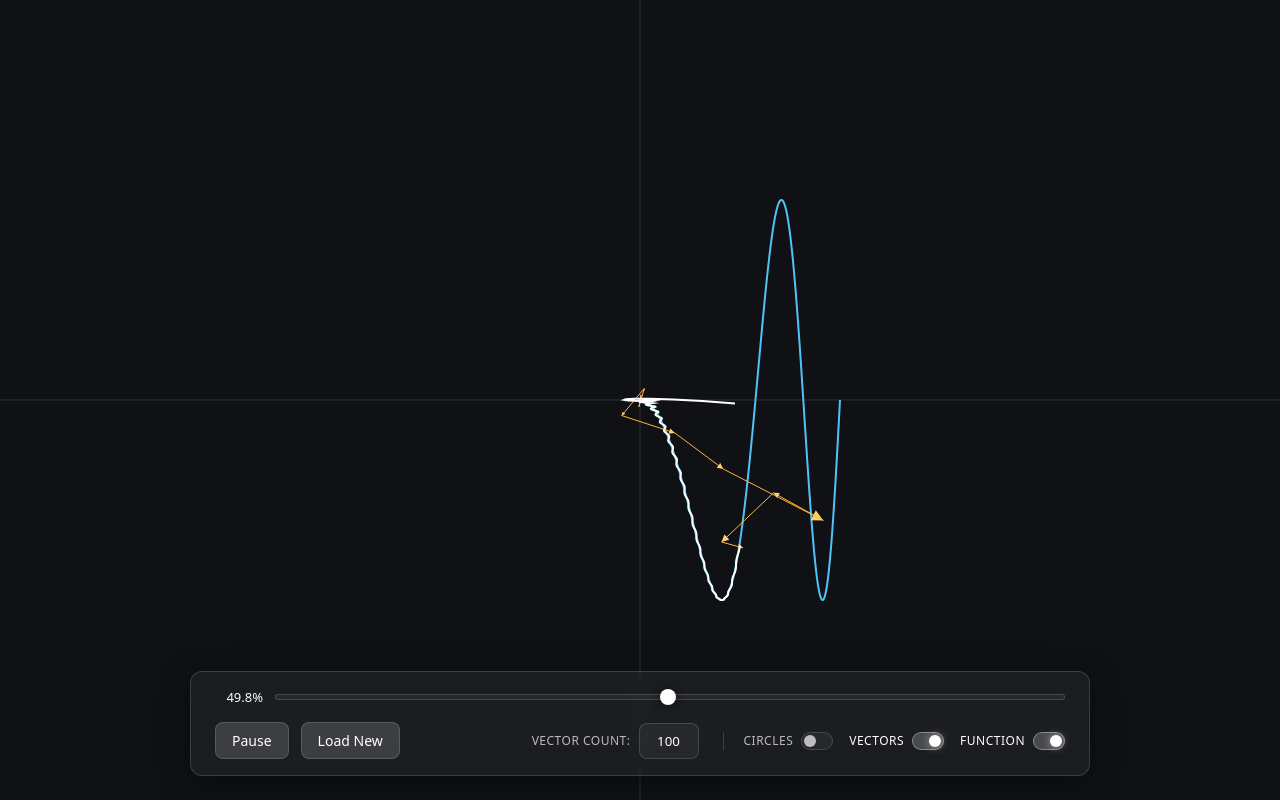
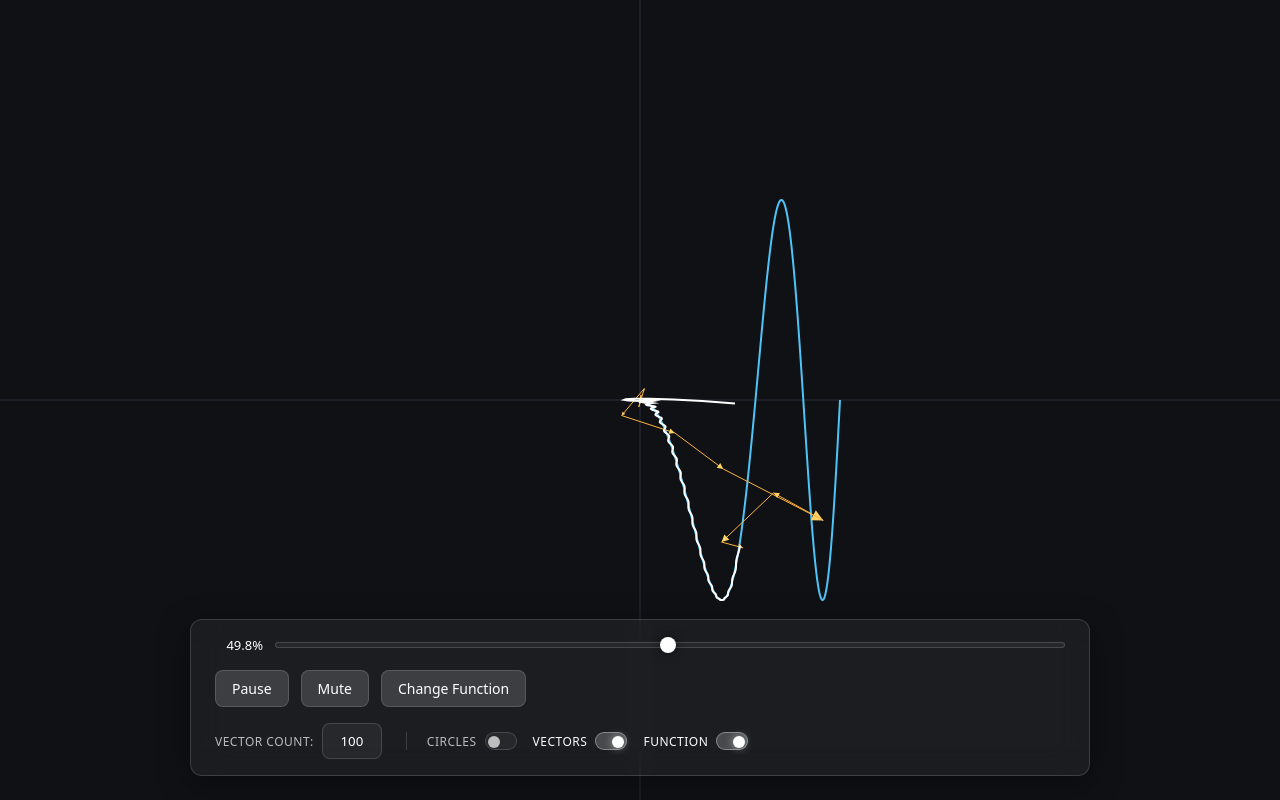
Before and after one commit to sickboydroid/FourierAndEpicylcles, a website built with Vite: page index.html in a window 1280 px wide. Built offline with nearby package versions, Linux system fonts and the light colour scheme.

Commit message:
add music toggle button

```diff
--- a/index.html
+++ b/index.html
@@ -5,6 +5,7 @@
     <meta name="viewport" content="width=device-width, initial-scale=1.0" />
     <title>Fourier Transform</title>
     <link rel="stylesheet" href="./src/css/style.css" />
+    <link rel="icon" type="image/png" sizes="32x32" href="/favicon-32.png" />
     <script type="module" src="./src/main.ts"></script>
   </head>
   <body>
@@ -76,7 +77,10 @@
         <div class="actions-row">
           <div class="action-buttons">
             <button id="play-toggle" class="btn primary">Pause</button>
-            <button id="load-new-path" class="btn primary">Load New</button>
+            <button id="music-toggle" class="btn primary">Mute</button>
+            <button id="load-new-path" class="btn primary">
+              Change Function
+            </button>
           </div>
 
           <div class="settings-inline">
```
